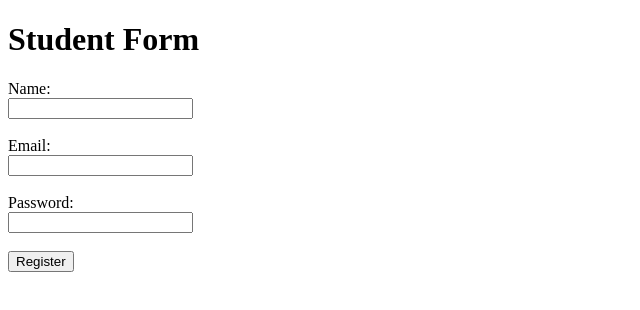
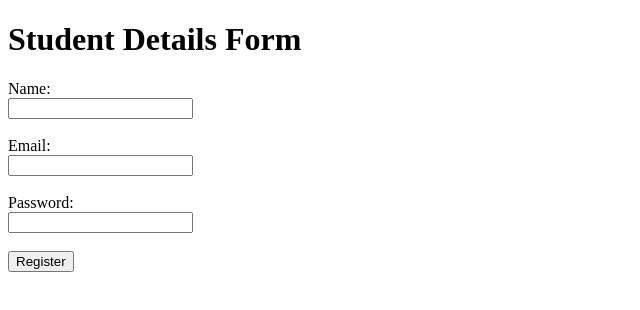
Before and after one commit to Botsky123/node-test-app, a website: page views/index.html in a window 1280 px wide. Shown: the whole page, without its empty margins (0-640 px from the left). Drawn offline with Linux system fonts and the light colour scheme.

Commit message:
Update index.html

```diff
--- a/views/index.html
+++ b/views/index.html
@@ -3,10 +3,10 @@
 <head>
   <meta charset="UTF-8">
   <meta name="viewport" content="width=device-width, initial-scale=1.0">
-  <title>Student Form</title>
+  <title>Student Details Form</title>
 </head>
 <body>
-  <h1>Student Form</h1>
+  <h1>Student Details Form</h1>
   <form action="/register" method="POST">
     <label for="name">Name:</label><br>
     <input type="text" id="name" name="name" required><br><br>
```
